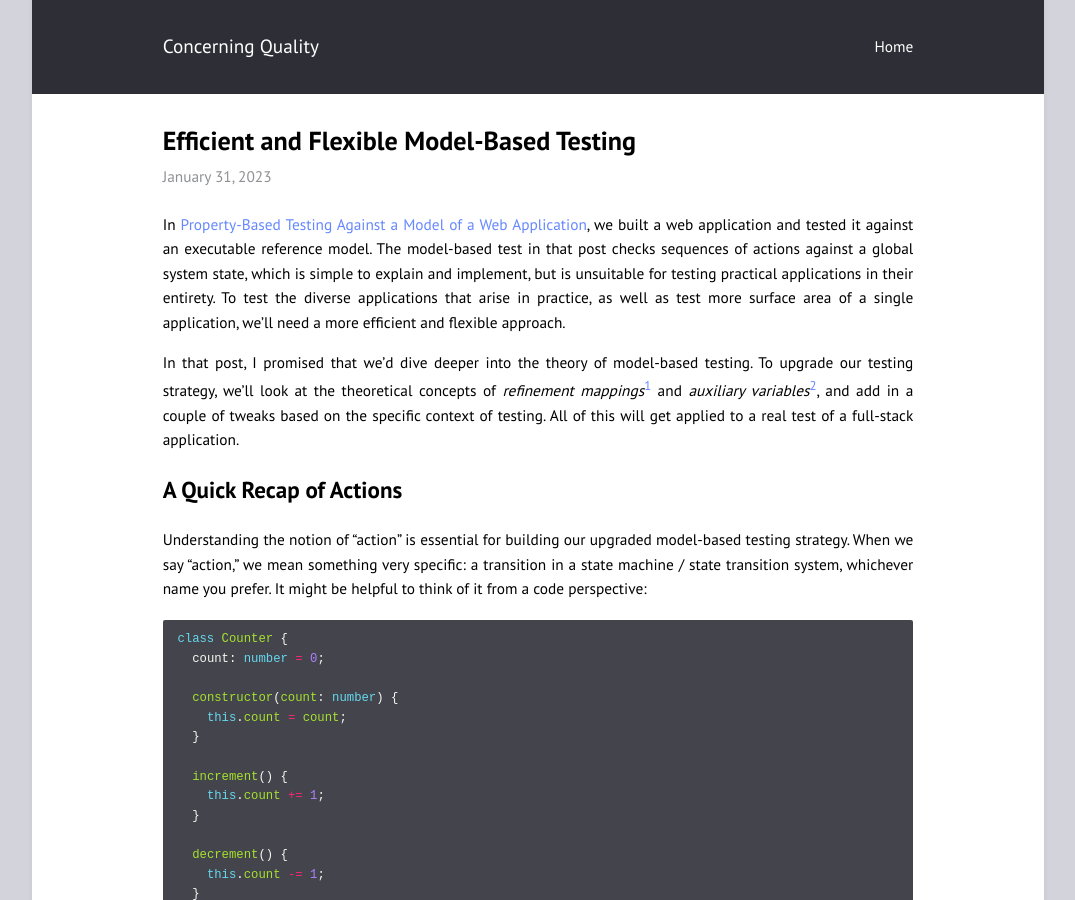
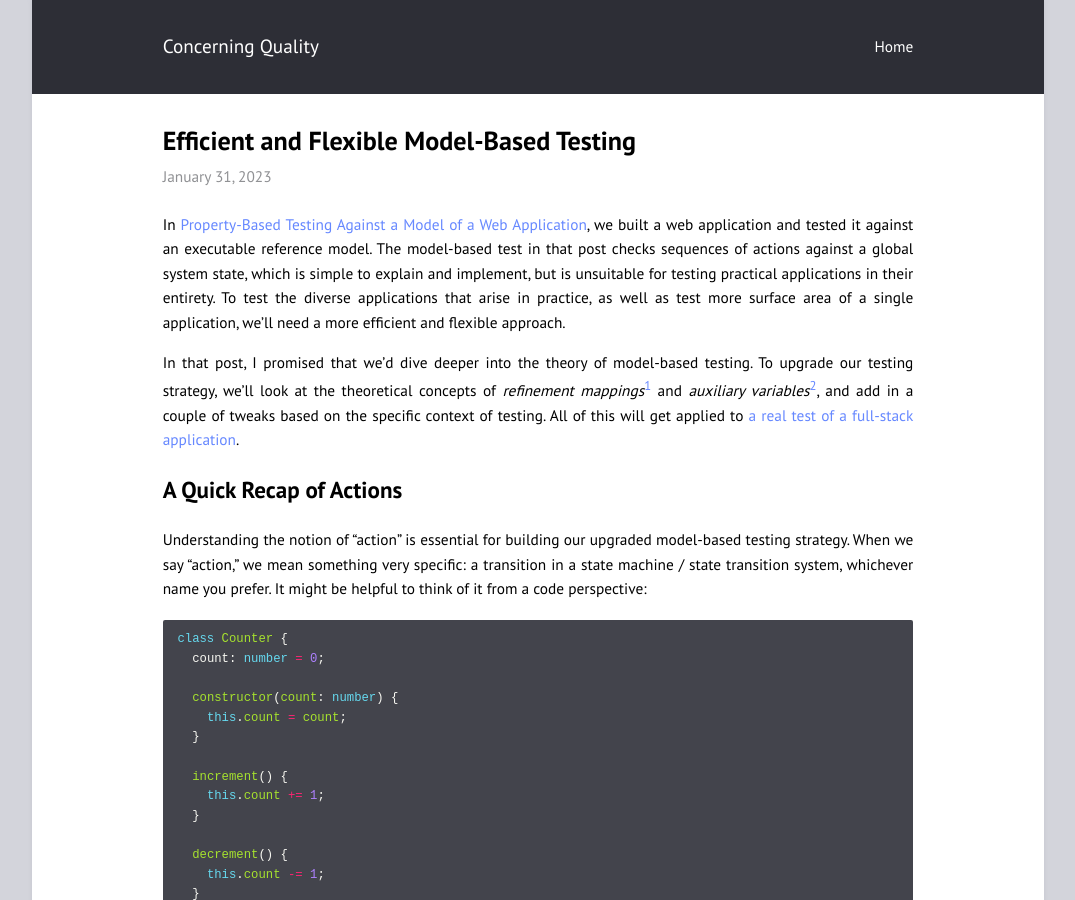
Before and after one commit to amw-zero/concerning_quality, a Jekyll site: the page built from _posts/2023-01-31-model-based-testing-theory.md, in a window 1280 px wide and 900 px high. Shown: the whole window, without its empty margins (102-1177 px from the left). Built offline with Jekyll 4.4.1, drawn with Linux system fonts in a browser that asks for light colours; some of the changed lines change nothing that is shown.

Commit message:
Add repo link

```diff
--- a/_posts/2023-01-31-model-based-testing-theory.md
+++ b/_posts/2023-01-31-model-based-testing-theory.md
@@ -7,7 +7,7 @@ author: Alex Weisberger
 
 In [Property-Based Testing Against a Model of a Web Application]({% post_url 2022-08-11-model-based-testing %}), we built a web application and tested it against an executable reference model. The model-based test in that post checks sequences of actions against a global system state, which is simple to explain and implement, but is unsuitable for testing practical applications in their entirety. To test the diverse applications that arise in practice, as well as test more surface area of a single application, we'll need a more efficient and flexible approach.
 
-In that post, I promised that we'd dive deeper into the theory of model-based testing. To upgrade our testing strategy, we'll look at the theoretical concepts of _refinement mappings_[^fn1] and _auxiliary variables_[^fn2], and add in a couple of tweaks based on the specific context of testing. All of this will get applied to a real test of a full-stack application.
+In that post, I promised that we'd dive deeper into the theory of model-based testing. To upgrade our testing strategy, we'll look at the theoretical concepts of _refinement mappings_[^fn1] and _auxiliary variables_[^fn2], and add in a couple of tweaks based on the specific context of testing. All of this will get applied to [a real test of a full-stack application](https://github.com/amw-zero/personal_finance_funcorrect/blob/main/simulation.ts).
 
 
 
```
